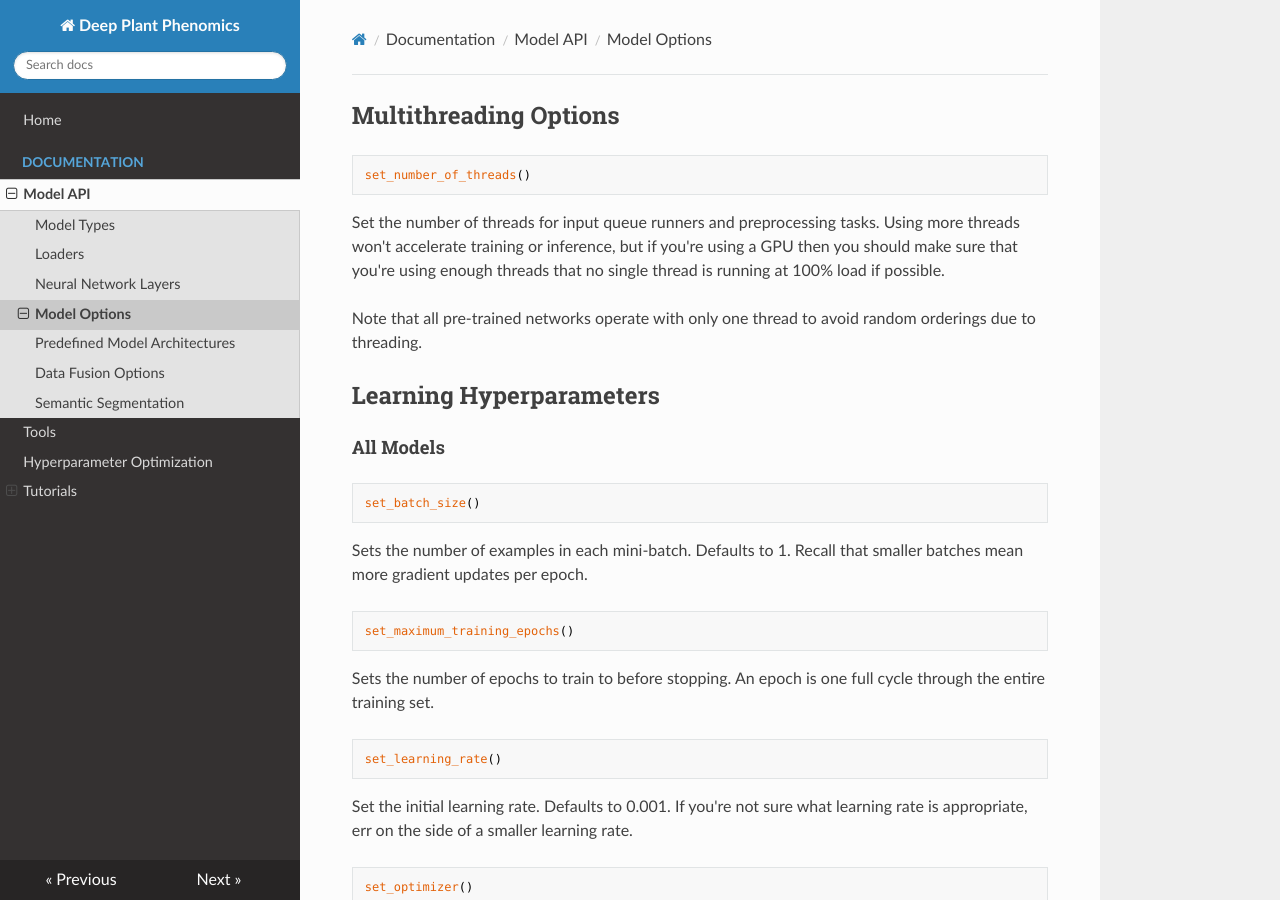
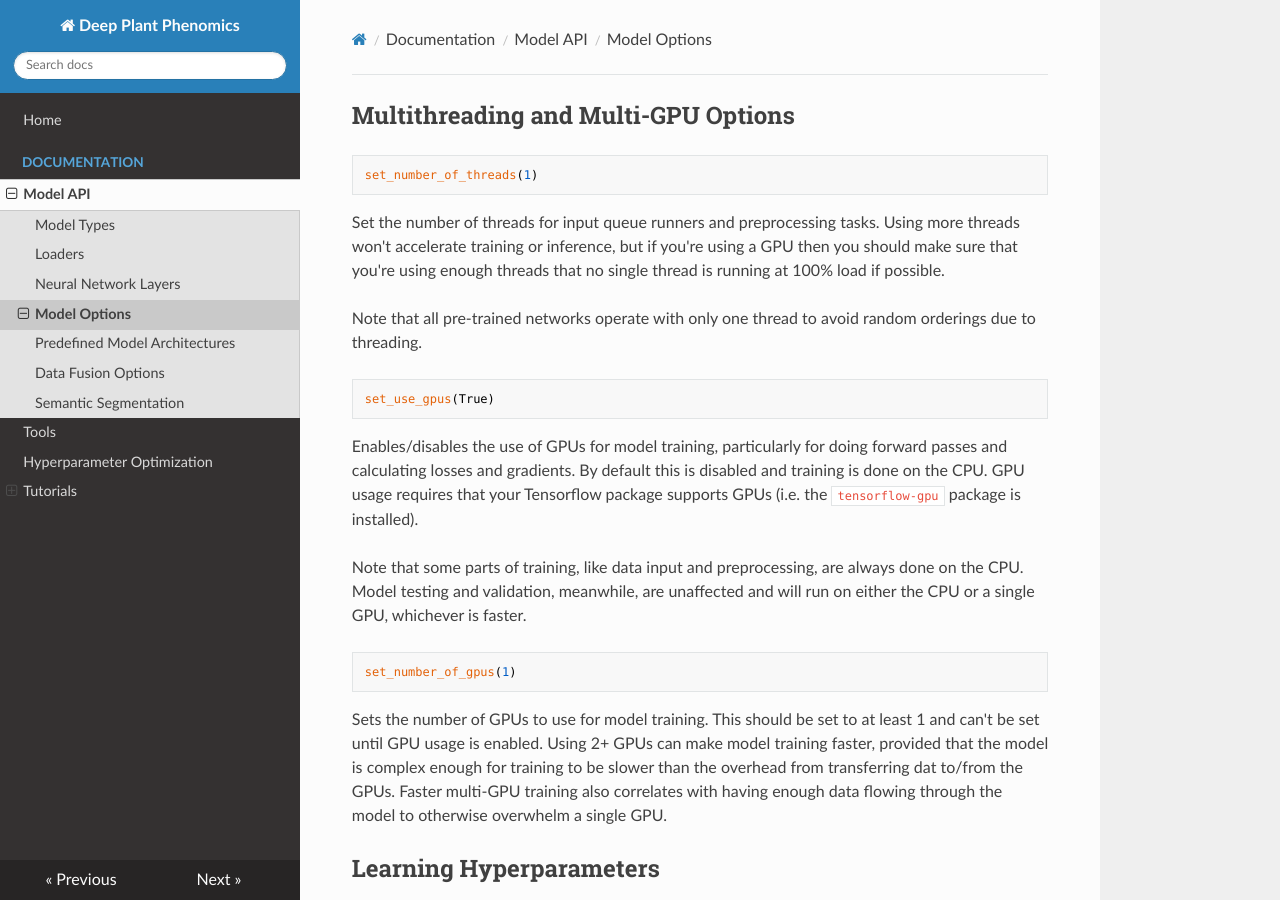
Before and after one commit to p2irc/deepplantphenomics, an MkDocs documentation site: the page built from docs/Model-Options.md, in a window 1280 px wide and 900 px high. Built offline with MkDocs 1.6.1, drawn with Linux system fonts in a browser that asks for light colours; nearby versions of some CDN libraries; old or Windows-style settings are respelled for this version of MkDocs.

Commit message:
Add documentation for public GPU variable setters

````diff
--- a/docs/Model-Options.md
+++ b/docs/Model-Options.md
@@ -1,12 +1,26 @@
-## Multithreading Options
+## Multithreading and Multi-GPU Options
 
 ```
-set_number_of_threads()
+set_number_of_threads(1)
 ```
 
 Set the number of threads for input queue runners and preprocessing tasks. Using more threads won't accelerate training or inference, but if you're using a GPU then you should make sure that you're using enough threads that no single thread is running at 100% load if possible.
 
 Note that all pre-trained networks operate with only one thread to avoid random orderings due to threading.
+
+```
+set_use_gpus(True)
+```
+
+Enables/disables the use of GPUs for model training, particularly for doing forward passes and calculating losses and gradients. By default this is disabled and training is done on the CPU. GPU usage requires that your Tensorflow package supports GPUs (i.e. the `tensorflow-gpu` package is installed).
+
+Note that some parts of training, like data input and preprocessing, are always done on the CPU. Model testing and validation, meanwhile, are unaffected and will run on either the CPU or a single GPU, whichever is faster.
+
+```
+set_number_of_gpus(1)
+```
+
+Sets the number of GPUs to use for model training. This should be set to at least 1 and can't be set until GPU usage is enabled. Using 2+ GPUs can make model training faster, provided that the model is complex enough for training to be slower than the overhead from transferring dat to/from the GPUs. Faster multi-GPU training also correlates with having enough data flowing through the model to otherwise overwhelm a single GPU.
 
 ## Learning Hyperparameters
 #### All Models
````
